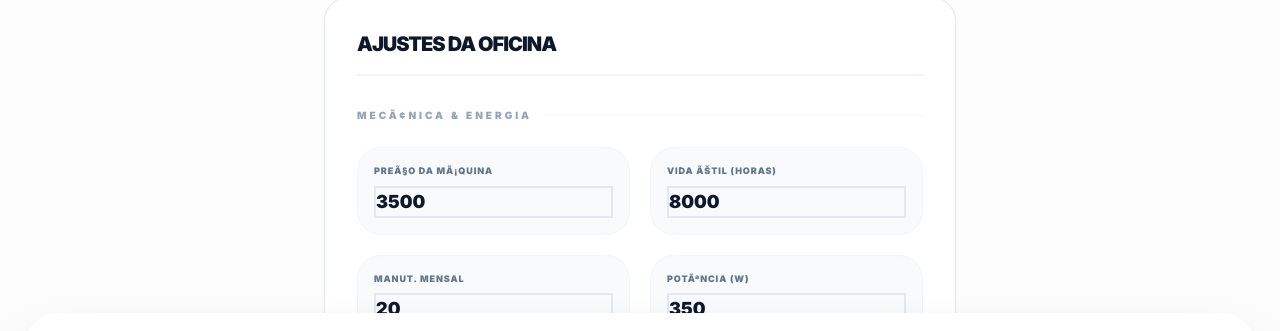
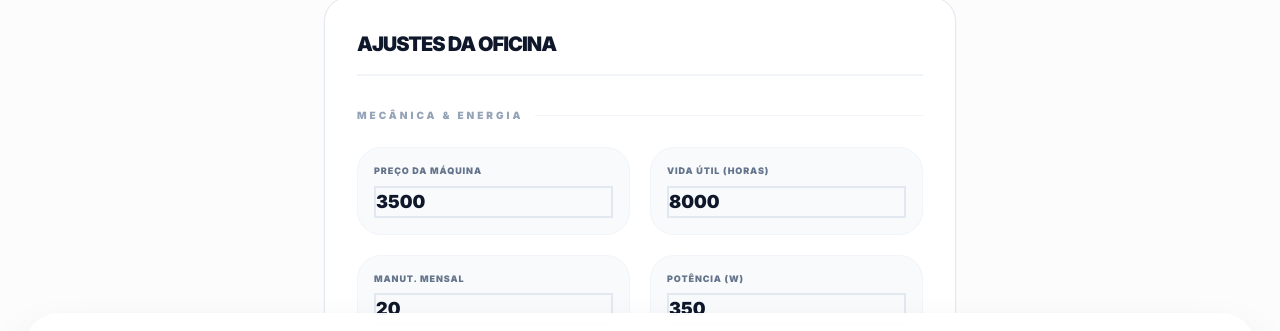
Before and after one commit to bra83/333gestao, a React (Vite) app: page / in a window 1280 px wide. Both pictures are taken after a click on the button "AJUSTES". Shown: the part 375-706 px from the top of the page. Built offline with nearby package versions, Linux system fonts and the light colour scheme; no server answers.

Commit message:
Update SettingsView.tsx

```diff
--- a/components/SettingsView.tsx
+++ b/components/SettingsView.tsx
@@ -58,13 +58,13 @@ export const SettingsView: React.FC<SettingsViewProps> = ({ settings, onSave, ap
         <h3 className="text-slate-900 font-black text-xl uppercase tracking-tighter mb-8 border-b-2 border-slate-100 pb-4">Ajustes da Oficina</h3>
 
         <div className="space-y-10">
-          <Section title="MecÃ¢nica & Energia">
+          <Section title="Mecânica & Energia">
              <div className="grid grid-cols-2 gap-5">
-               <Input label="PreÃ§o da MÃ¡quina" val={formData.precoMaq} onChange={v => handleChange('precoMaq', v)} />
-               <Input label="Vida Ãštil (Horas)" val={formData.vidaUtilHoras || 8000} onChange={v => handleChange('vidaUtilHoras', v)} />
+               <Input label="Preço da Máquina" val={formData.precoMaq} onChange={v => handleChange('precoMaq', v)} />
+               <Input label="Vida Útil (Horas)" val={formData.vidaUtilHoras || 8000} onChange={v => handleChange('vidaUtilHoras', v)} />
                <Input label="Manut. Mensal" val={formData.manutencaoMensal || 20} onChange={v => handleChange('manutencaoMensal', v)} />
-               <Input label="PotÃªncia (W)" val={formData.potencia} onChange={v => handleChange('potencia', v)} />
-               <Input label="PreÃ§o kWh" val={formData.kwh} step={0.01} onChange={v => handleChange('kwh', v)} />
+               <Input label="Potência (W)" val={formData.potencia} onChange={v => handleChange('potencia', v)} />
+               <Input label="Preço kWh" val={formData.kwh} step={0.01} onChange={v => handleChange('kwh', v)} />
                <Input label="Markup (x)" val={formData.markup} step={0.1} onChange={v => handleChange('markup', v)} />
              </div>
           </Section>
@@ -82,15 +82,15 @@ export const SettingsView: React.FC<SettingsViewProps> = ({ settings, onSave, ap
 
           <Section title="Habilidades & Processos">
              <div className="grid grid-cols-2 gap-5">
-               <Input label="Valor Hora PrÃ³pria" val={formData.valorHoraTrabalho || 25} onChange={v => handleChange('valorHoraTrabalho', v)} />
+               <Input label="Valor Hora Própria" val={formData.valorHoraTrabalho || 25} onChange={v => handleChange('valorHoraTrabalho', v)} />
                <Input label="Taxa de Risco (%)" val={formData.risco || 10} onChange={v => handleChange('risco', v)} />
                <Input label="Prep. Projeto (min)" val={formData.tempoPreparacao || 15} onChange={v => handleChange('tempoPreparacao', v)} />
-               <Input label="PÃ³s-Proc. (min)" val={formData.tempoPosProcessamento || 15} onChange={v => handleChange('tempoPosProcessamento', v)} />
+               <Input label="Pós-Proc. (min)" val={formData.tempoPosProcessamento || 15} onChange={v => handleChange('tempoPosProcessamento', v)} />
              </div>
           </Section>
 
           <button onClick={() => onSave(formData)} className="w-full jewel-gradient-amethyst text-white font-black uppercase py-6 rounded-[32px] text-sm tracking-[0.4em] shadow-xl active:scale-95 transition-all mt-10">
-            SALVAR PARÃ‚METROS
+            SALVAR PARÂMETROS
           </button>
         </div>
       </div>
```
